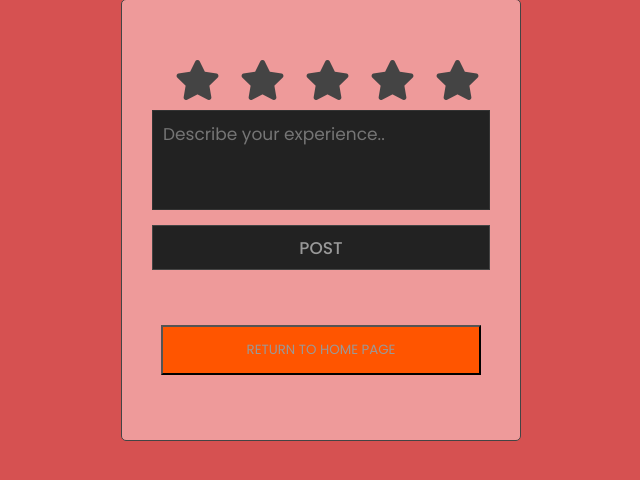
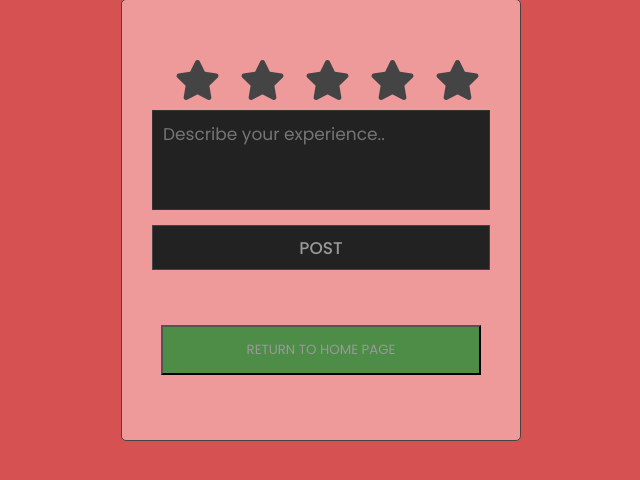
Before and after one commit to Medical-Cpstone/Sri-Lankans-Heart-Center, a PHP site: page /FEED_BACK/1.html in a window 1280 px wide, with the pointer over the restyled element. Shown: the part 278-758 px from the top of the page, without its empty margins (319-959 px from the left). Run offline with PHP 8.4, Linux system fonts and the light colour scheme.

Commit message:
updated style.css

```diff
--- a/FEED_BACK/style.css
+++ b/FEED_BACK/style.css
@@ -159,5 +159,5 @@ form .btn button:hover {
 }
 
 .btn-2 button:hover {
-    background: #ff5500;
+    background: #4e8d48;
 }
```
